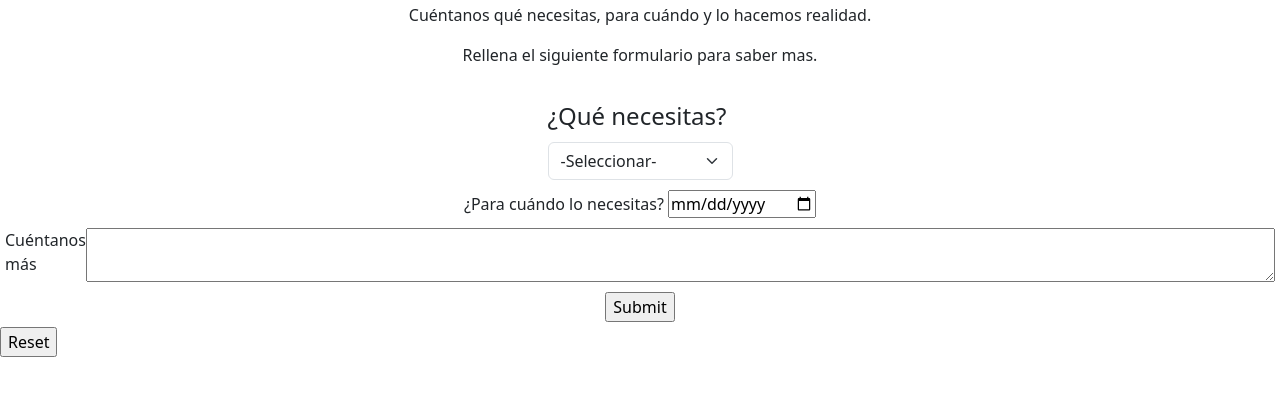
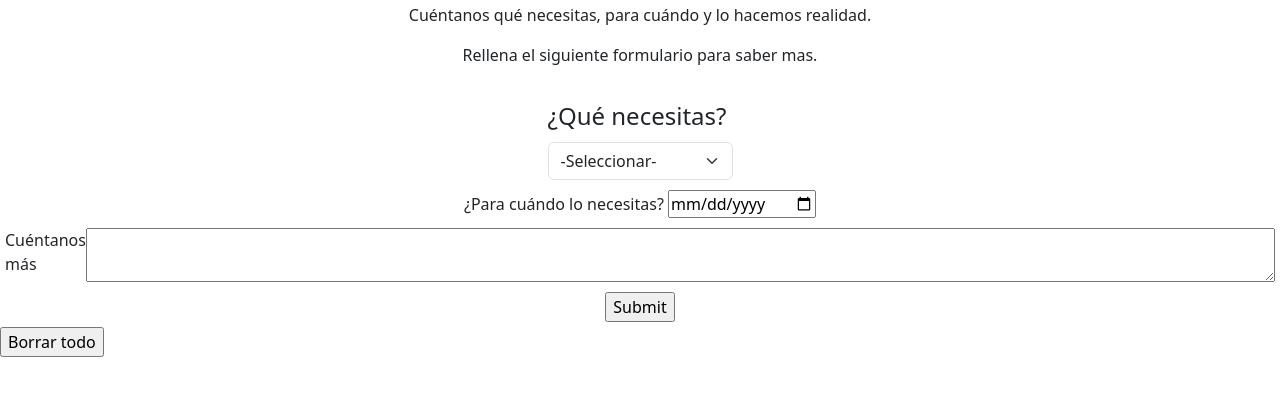
Before and after one commit to Gracekr/test, a plain HTML site: page Pedidos.html in a window 1280 px wide. Shown: the part 199-594 px from the top of the page. Drawn offline with nearby package versions, Linux system fonts and the light colour scheme.

Commit message:
Update Pedidos.html

```diff
--- a/Pedidos.html
+++ b/Pedidos.html
@@ -66,7 +66,7 @@
         </textarea>
 </div>
     <div>
-    <input type="submit"></div> <input type="reset" value="Reset">
+    <input type="submit"></div> <input type="reset" value="Borrar todo">
 </form>
     <script src="https://cdn.jsdelivr.net/npm/bootstrap@5.3.5/dist/js/bootstrap.bundle.min.js"
         integrity="sha384-k6d4wzSIapyDyv1kpU366/PK5hCdSbCRGRCMv+eplOQJWyd1fbcAu9OCUj5zNLiq"
```
